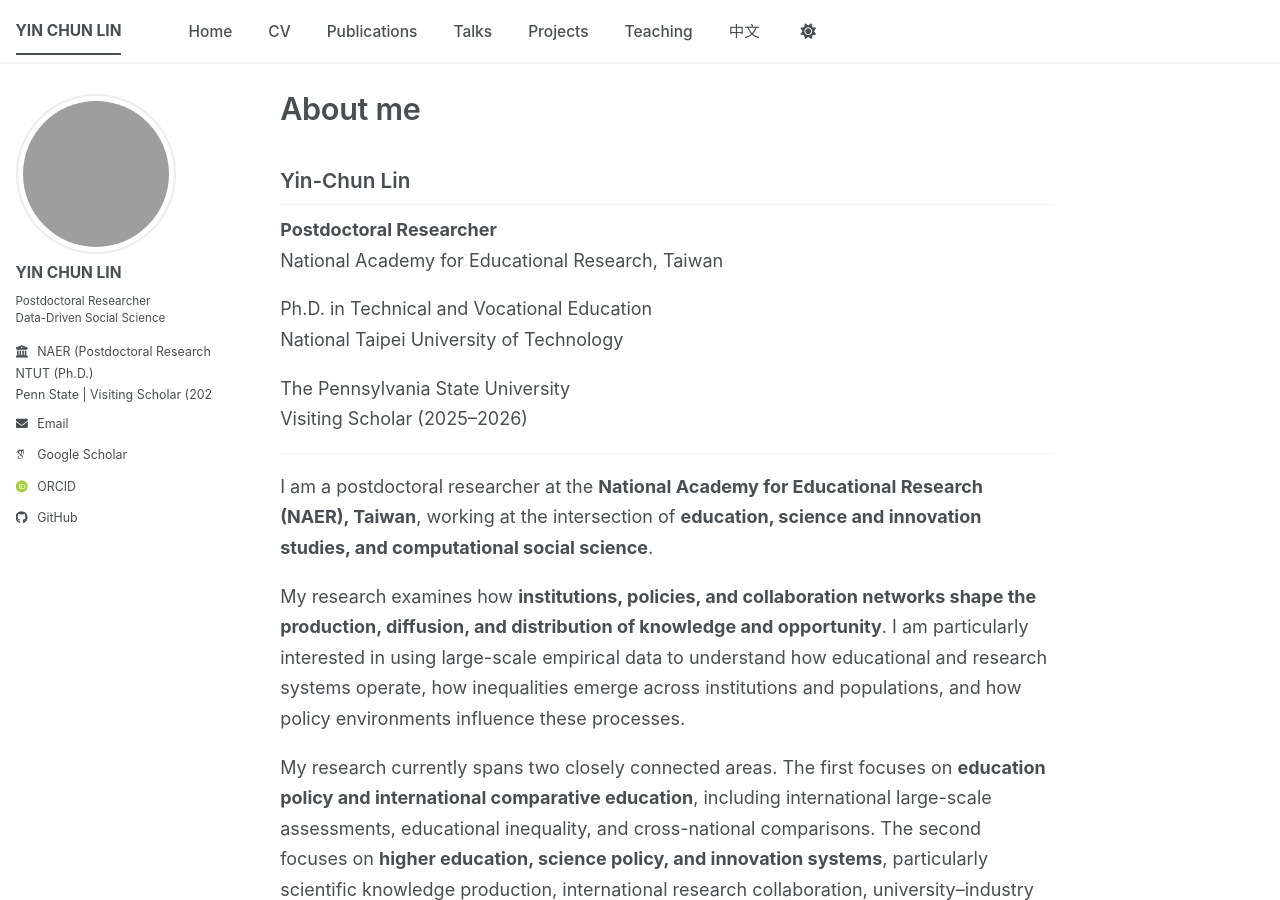
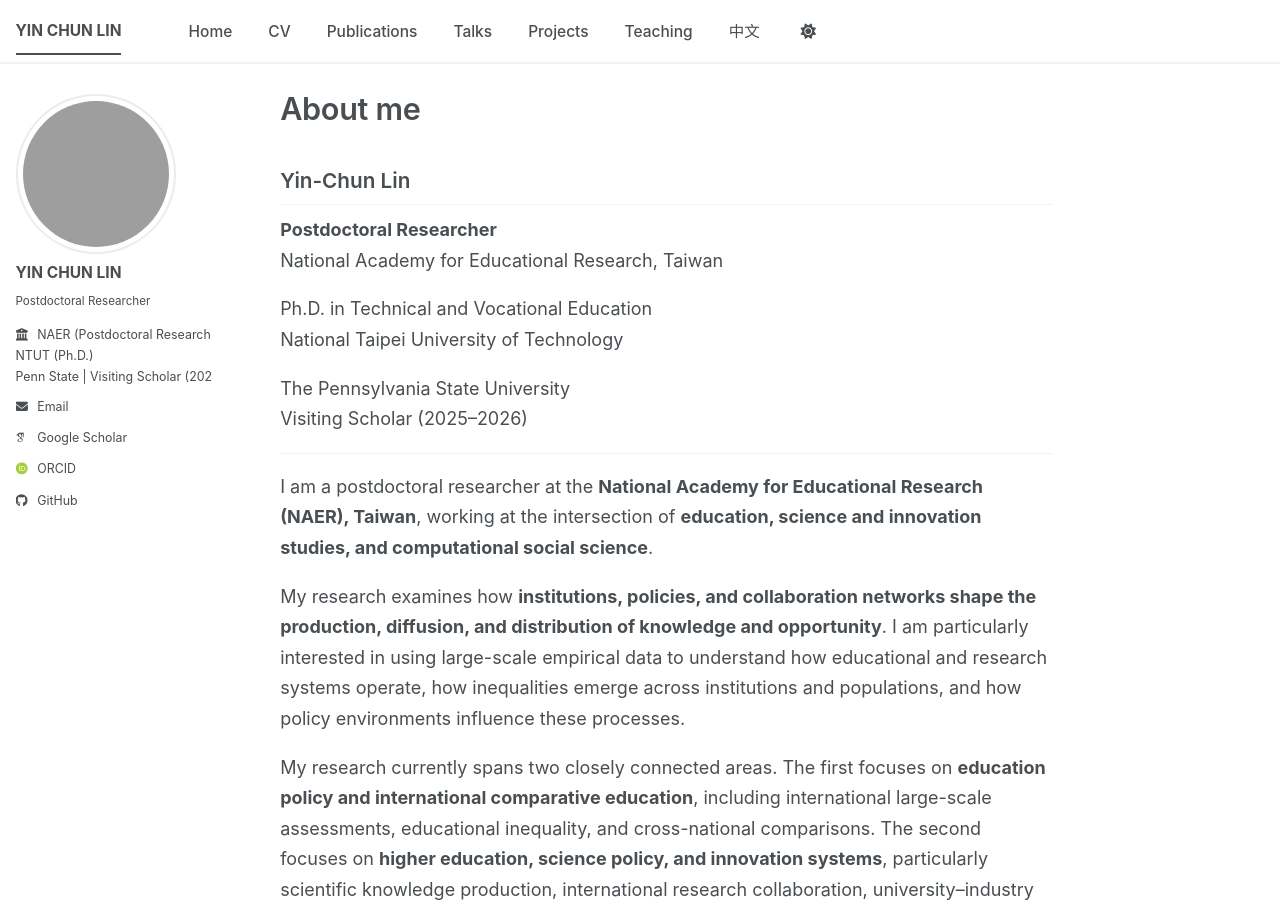
Before and after one commit to Christina0824/yinchun.github.io, a Jekyll site: the page built from _pages/about.md, in a window 1280 px wide and 900 px high. Built offline with Jekyll 4.4.1, drawn with Linux system fonts in a browser that asks for light colours; some web fonts are replaced; a script bundle is joined from its source files by our own code; library files that are not in the unit come from our copies.

```diff
--- a/_config.yml
+++ b/_config.yml
@@ -28,7 +28,6 @@ author:
 
   bio: |
     Postdoctoral Researcher
-    Data-Driven Social Science
 
   location: # "Taiwan / United States"
 
--- a/_includes/author-profile.html
+++ b/_includes/author-profile.html
@@ -5,7 +5,7 @@
 {% endif %}
 {% assign page_lang = page.lang | default: site.locale %}
 {% if page_lang == "zh-TW" %}
-  {% assign author_bio = "博士後研究員<br />資料驅動社會科學" %}
+  {% assign author_bio = "博士後研究員" %}
   {% assign author_employer = "國家教育研究院（博士後研究員）<br />國立臺北科技大學（博士）<br />賓夕法尼亞州立大學｜訪問學者（2025–2026）" %}
   {% assign follow_label = "關注" %}
   {% assign email_label = "電子郵件" %}
```
